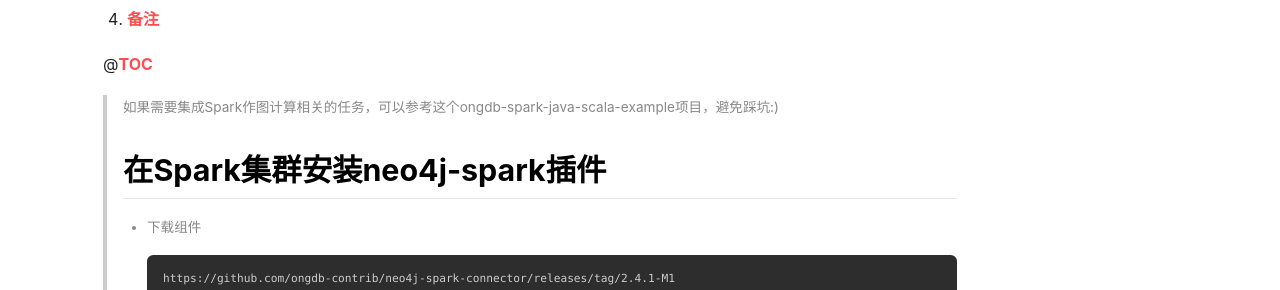
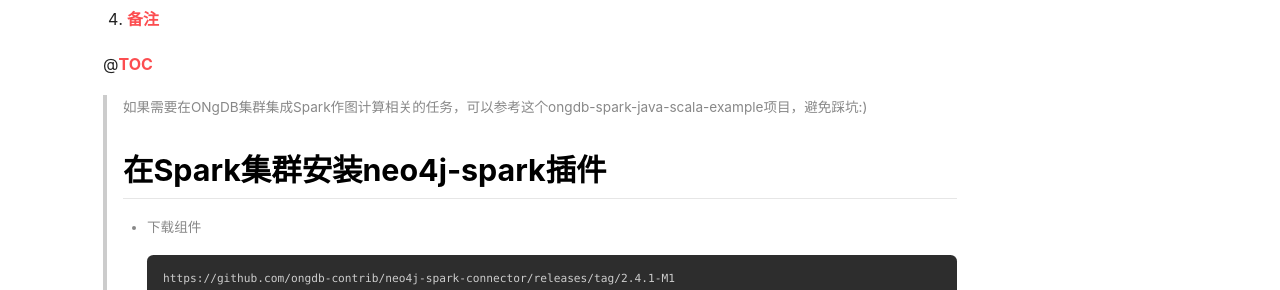
Before and after one commit to crazyyanchao/blog, a Jekyll site: the page built from _posts/2020-12-16-Spark作为图数据计算组件的集成案例.md, in a window 1280 px wide and 900 px high. Shown: the part 390-680 px from the top of the window. Built offline with Jekyll 4.4.1, drawn with Linux system fonts in a browser that asks for light colours; nearby versions of some CDN libraries; comment, search, counter and statistics services are not loaded.

Commit message:
ONgDB集成Spark作为图计算组件

````diff
--- a/_posts/2020-12-16-Spark作为图数据计算组件的集成案例.md
+++ b/_posts/2020-12-16-Spark作为图数据计算组件的集成案例.md
@@ -12,7 +12,7 @@ Here's the table of contents:
 {:toc}
 
 @[TOC](Spark作为图数据计算组件的集成案例)
->如果需要集成Spark作图计算相关的任务，可以参考这个ongdb-spark-java-scala-example项目，避免踩坑:)
+>如果需要在ONgDB集群集成Spark作图计算相关的任务，可以参考这个ongdb-spark-java-scala-example项目，避免踩坑:)
 ## 在Spark集群安装neo4j-spark插件
 - 下载组件
 ```
````
